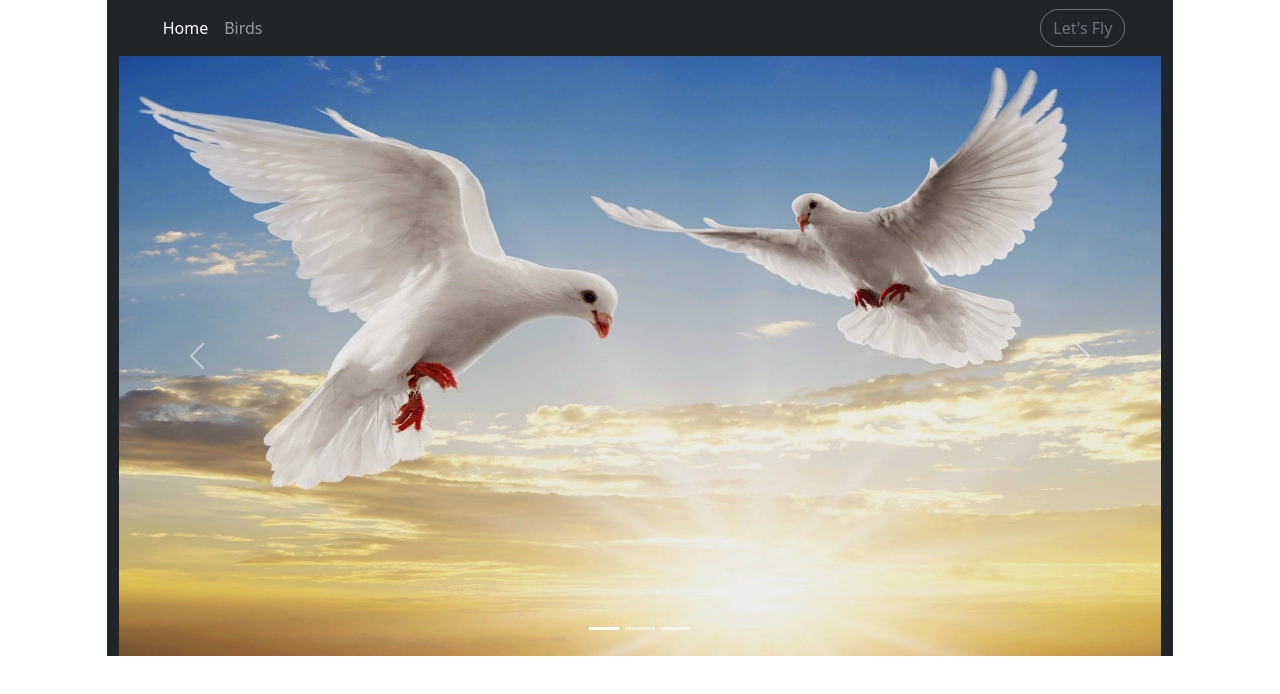
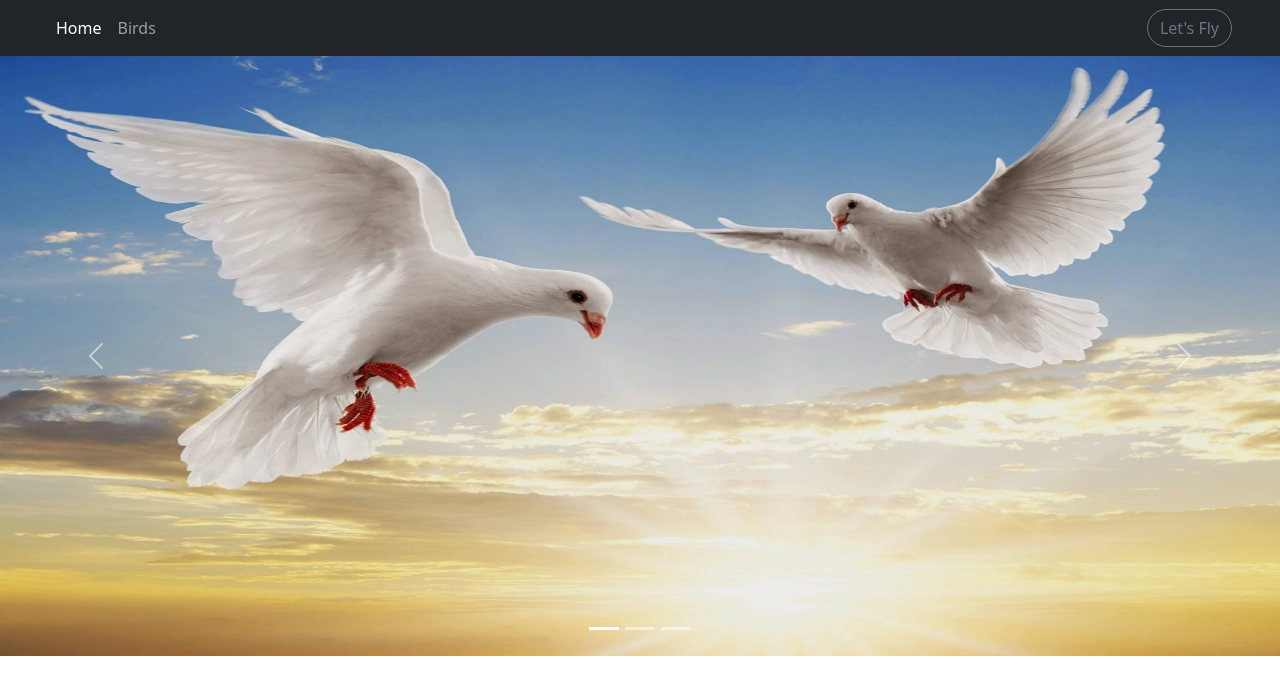
Before and after one commit to han-thinzaraung/burmese-birds, a React (Create React App) app: page / in a window 1280 px wide. Shown: the top 694 px of the page. Built offline with nearby package versions, Linux system fonts and the light colour scheme.

Commit message:
json-server-updated

```diff
--- a/src/App.js
+++ b/src/App.js
@@ -9,7 +9,7 @@ import BirdDetails from './BirdDetails';
 function App() {
   return (
     <Router>
-      <div className="App">
+      <div className="bg-dark">
         <Navbar />
         <div className='content'>
           <Switch>
--- a/src/BirdDetails.js
+++ b/src/BirdDetails.js
@@ -4,9 +4,10 @@ import useFetch from "./useFetch";
 const BirdDetails = () => {
     const history = useHistory();
     const { id } = useParams();
-    const { data: bird, error, isPending } = useFetch('http://localhost:3001/Tbl_Bird/' + id);
+    // console.log(id);
+    const { data: bird, error, isPending } = useFetch('https://birds-json.vercel.app//Tbl_Bird/' + id);
     const handleClick = () => {
-        fetch('http://localhost:3001/Tbl_Bird/' + id, {
+        fetch('https://birds-json.vercel.app//Tbl_Bird/' + id, {
             method: 'DELETE'
         }).then(() => {
             history.push('/');
@@ -19,7 +20,7 @@ const BirdDetails = () => {
         history.goBack(); // Go back to the previous page
     };
     return (
-        <div className="container col-md-10 mx-auto bg-dark">
+        <div className="container-fluid px-5">
             {isPending && <div>Loading...</div>}
             {error && <div>{error}</div>}
             {bird && (
--- a/src/Birds.js
+++ b/src/Birds.js
@@ -6,14 +6,14 @@ function Birds() {
     const [birds, setBirds] = useState([]);
 
     useEffect(() => {
-        fetch('http://localhost:3001/Tbl_Bird')
+        fetch('https://birds-json.vercel.app//Tbl_Bird')
             .then(response => response.json())
             .then(data => setBirds(data))
             .catch(error => console.log('Error fetching bird data:', error));
     }, []);
 
     return (
-        <div className="container col-md-10 mx-auto bg-dark">
+        <div className="container-fluid px-5 py-3">
             <div className="row">
                 {birds.map(bird => (
                     <div className="col-lg-4 mb-4" key={bird.Id}>
--- a/src/Home.js
+++ b/src/Home.js
@@ -5,7 +5,7 @@ import bird3 from './bird3.jpg';
 
 export default function Home() {
   return (
-    <div className="container col-md-10 mx-auto bg-dark">
+    <div>
 
       <div id="demo" className="carousel slide" data-bs-ride="carousel">
 
--- a/src/Navbar.js
+++ b/src/Navbar.js
@@ -3,8 +3,8 @@ import { NavLink } from 'react-router-dom/cjs/react-router-dom.min'
 
 export default function Navbar() {
     return (
-        <div className="col-md-10 mx-auto">
-            <nav className="navbar navbar-expand-sm bg-dark navbar-dark mx-auto">
+        <div>
+            <nav className="navbar navbar-expand-sm bg-dark navbar-dark ">
                 <div className="container-fluid px-5">
                     <button className="navbar-toggler" type="button" data-bs-toggle="collapse" data-bs-target="#mynavbar">
                         <span className="navbar-toggler-icon"></span>
```
